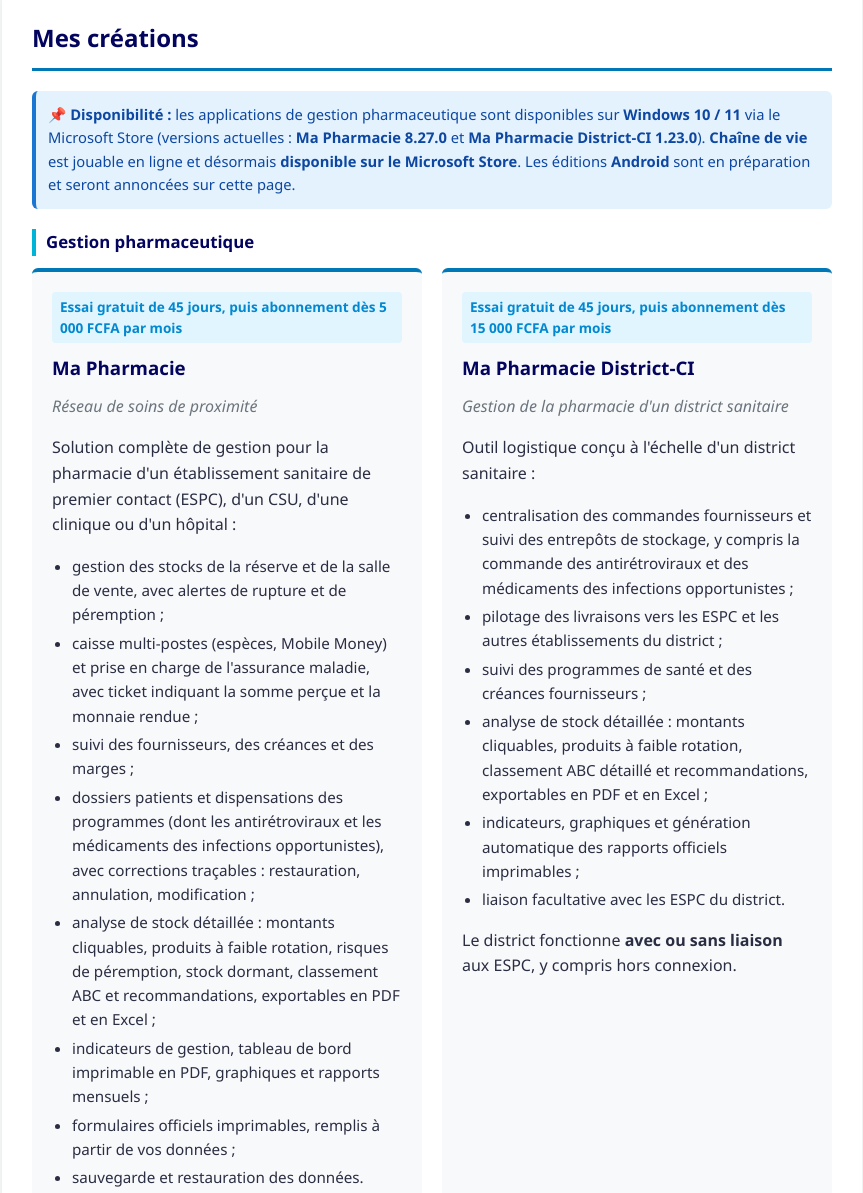
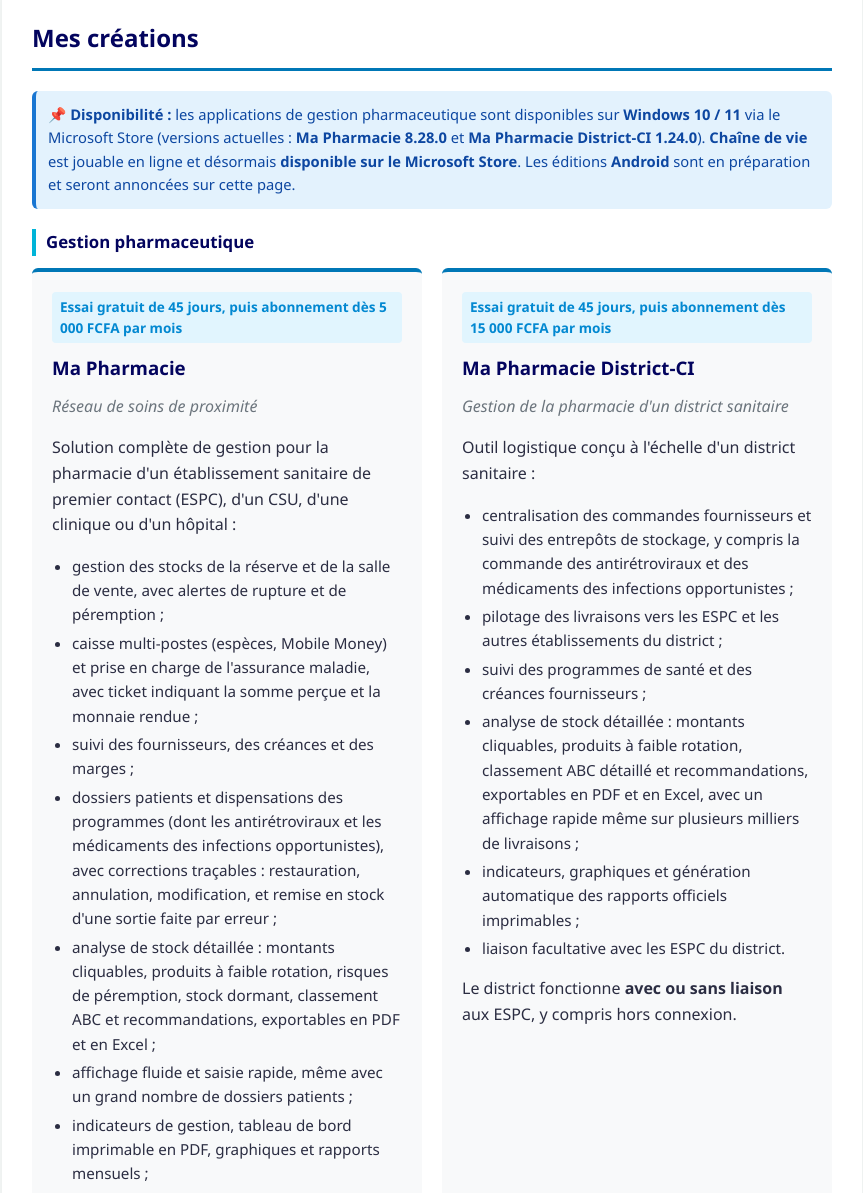
Before and after one commit to nchonchojb/ma-page-internet, a plain HTML site: page index.html in a window 1280 px wide. Shown: the part 440-1633 px from the top of the page, without its empty margins (208-1071 px from the left). Drawn offline with Linux system fonts and the light colour scheme.

Commit message:
Update index.html

```diff
--- a/index.html
+++ b/index.html
@@ -315,7 +315,7 @@
         <div class="section" id="solutions">
             <h2>Mes créations</h2>
             <div class="notice">
-                📌 <strong>Disponibilité :</strong> les applications de gestion pharmaceutique sont disponibles sur <strong>Windows 10 / 11</strong> via le Microsoft Store (versions actuelles : <strong>Ma Pharmacie 8.27.0</strong> et <strong>Ma Pharmacie District-CI 1.23.0</strong>). <strong>Chaîne de vie</strong> est jouable en ligne et désormais <strong>disponible sur le Microsoft Store</strong>. Les éditions <strong>Android</strong> sont en préparation et seront annoncées sur cette page.
+                📌 <strong>Disponibilité :</strong> les applications de gestion pharmaceutique sont disponibles sur <strong>Windows 10 / 11</strong> via le Microsoft Store (versions actuelles : <strong>Ma Pharmacie 8.28.0</strong> et <strong>Ma Pharmacie District-CI 1.24.0</strong>). <strong>Chaîne de vie</strong> est jouable en ligne et désormais <strong>disponible sur le Microsoft Store</strong>. Les éditions <strong>Android</strong> sont en préparation et seront annoncées sur cette page.
             </div>
             <h3 class="group-title">Gestion pharmaceutique</h3>
             <div class="app-grid">
@@ -330,8 +330,9 @@
                             <li>gestion des stocks de la réserve et de la salle de vente, avec alertes de rupture et de péremption ;</li>
                             <li>caisse multi-postes (espèces, Mobile Money) et prise en charge de l'assurance maladie, avec ticket indiquant la somme perçue et la monnaie rendue ;</li>
                             <li>suivi des fournisseurs, des créances et des marges ;</li>
-                            <li>dossiers patients et dispensations des programmes (dont les antirétroviraux et les médicaments des infections opportunistes), avec corrections traçables : restauration, annulation, modification ;</li>
+                            <li>dossiers patients et dispensations des programmes (dont les antirétroviraux et les médicaments des infections opportunistes), avec corrections traçables : restauration, annulation, modification, et remise en stock d'une sortie faite par erreur ;</li>
                             <li>analyse de stock détaillée : montants cliquables, produits à faible rotation, risques de péremption, stock dormant, classement ABC et recommandations, exportables en PDF et en Excel ;</li>
+                            <li>affichage fluide et saisie rapide, même avec un grand nombre de dossiers patients ;</li>
                             <li>indicateurs de gestion, tableau de bord imprimable en PDF, graphiques et rapports mensuels ;</li>
                             <li>formulaires officiels imprimables, remplis à partir de vos données ;</li>
                             <li>sauvegarde et restauration des données.</li>
@@ -356,7 +357,7 @@
                             <li>centralisation des commandes fournisseurs et suivi des entrepôts de stockage, y compris la commande des antirétroviraux et des médicaments des infections opportunistes ;</li>
                             <li>pilotage des livraisons vers les ESPC et les autres établissements du district ;</li>
                             <li>suivi des programmes de santé et des créances fournisseurs ;</li>
-                            <li>analyse de stock détaillée : montants cliquables, produits à faible rotation, classement ABC détaillé et recommandations, exportables en PDF et en Excel ;</li>
+                            <li>analyse de stock détaillée : montants cliquables, produits à faible rotation, classement ABC détaillé et recommandations, exportables en PDF et en Excel, avec un affichage rapide même sur plusieurs milliers de livraisons ;</li>
                             <li>indicateurs, graphiques et génération automatique des rapports officiels imprimables ;</li>
                             <li>liaison facultative avec les ESPC du district.</li>
                         </ul>
```
